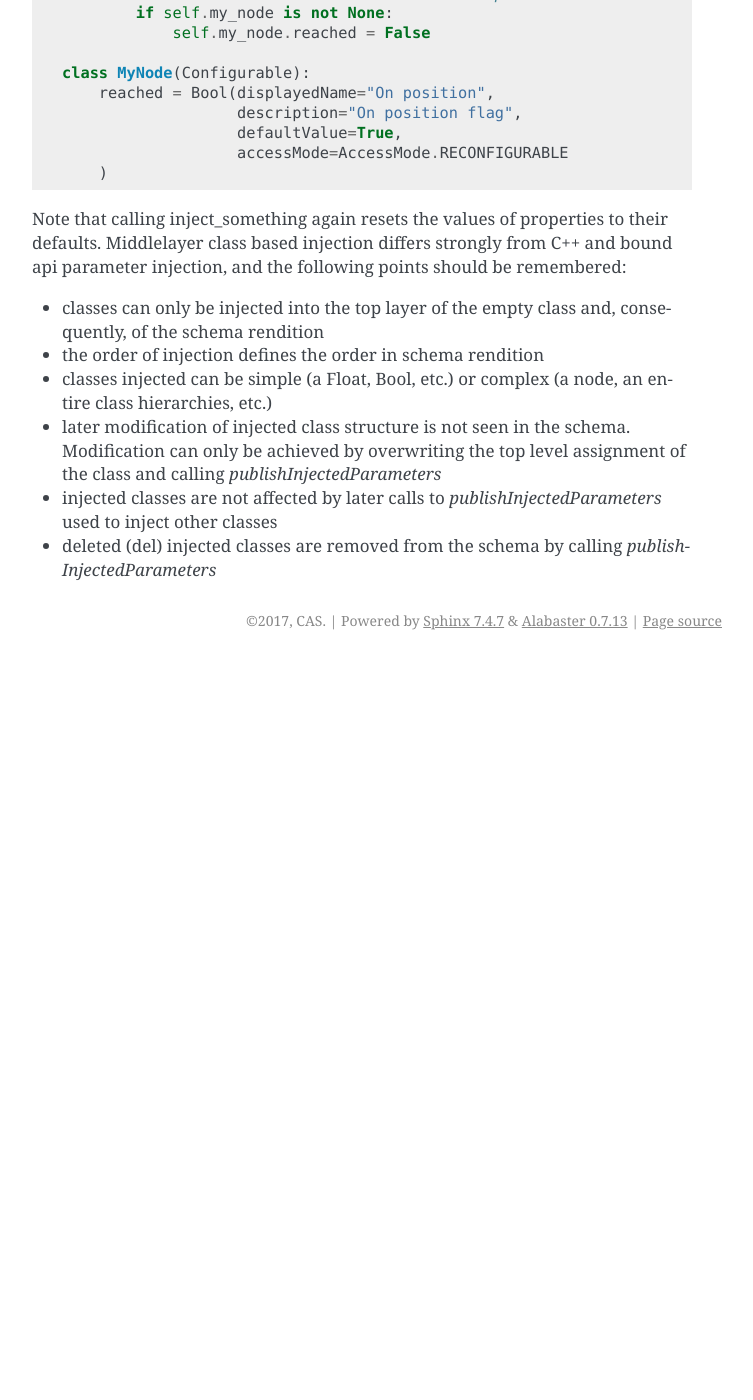
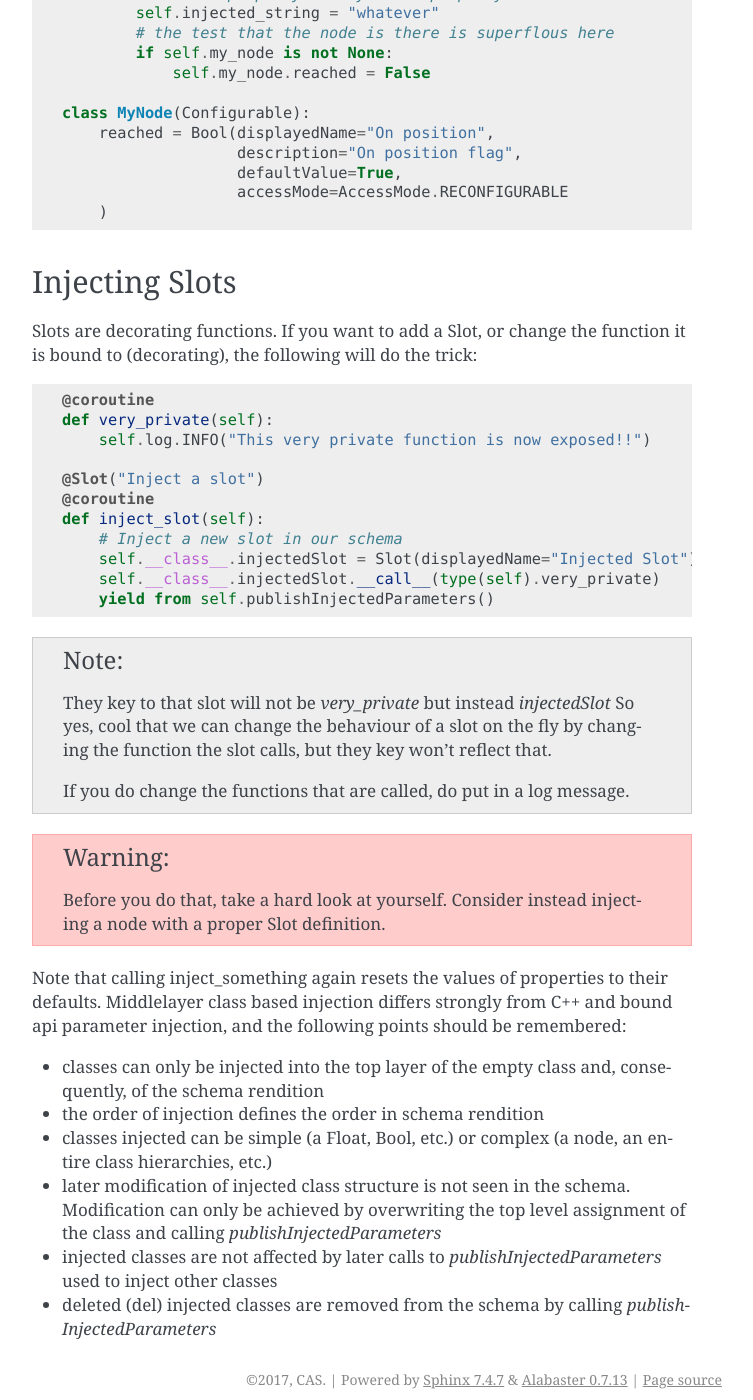
Before and after one commit to European-XFEL/howToMiddlelayer, a Sphinx documentation site: the page built from source/chap6/schema_injection.rst, in a window 1280 px wide and 1400 px high, scrolled down 536 px. Shown: the whole window, without its empty margins (388-1141 px from the left). Built offline with Sphinx 7.4.7, drawn with Linux system fonts in a browser that asks for light colours; before the commit the page ends 1196 px from its top, so only the background shows below that; some of the changed text lies outside the part shown.

Commit message:
Slot injection

```diff
--- a/source/chap6/schema_injection.rst
+++ b/source/chap6/schema_injection.rst
@@ -1,11 +1,14 @@
 Schema injection
 ================
+
 
 A parameter injection is a modification of the class of an object. Since
 we do not want to modify the classes of all instances, we generate a
 fresh class for every object, which inherits from our class. This new
 class is completely empty, so we can modify it at will. Once we have done
 that::
+
+    from karabo.middlelayer_api.injectable import Injectable
 
     class MyDevice(Injectable, Device):
         @coroutine
@@ -34,6 +37,37 @@ that::
         )
 
 
+Injecting Slots
+---------------
+Slots are decorating functions.
+If you want to add a Slot, or change the function it is bound to (decorating),
+the following will do the trick::
+
+    @coroutine
+    def very_private(self):
+        self.log.INFO("This very private function is now exposed!!")
+
+    @Slot("Inject a slot")
+    @coroutine
+    def inject_slot(self):
+        # Inject a new slot in our schema
+        self.__class__.injectedSlot = Slot(displayedName="Injected Slot")
+        self.__class__.injectedSlot.__call__(type(self).very_private)
+        yield from self.publishInjectedParameters()
+
+.. note::
+    They key to that slot will not be `very_private` but instead `injectedSlot`
+    So yes, cool that we can change the behaviour of a slot on the fly by
+    changing the function the slot calls, but they key won't reflect that.
+
+    If you do change the functions that are called, do put in a log message.
+
+.. warning::
+    Before you do that, take a hard look at yourself.
+    Consider instead injecting a node with a proper Slot definition.
+
+
+
 Note that calling inject_something again resets the values of properties to
 their defaults.
 Middlelayer class based injection differs strongly from C++ and
```
